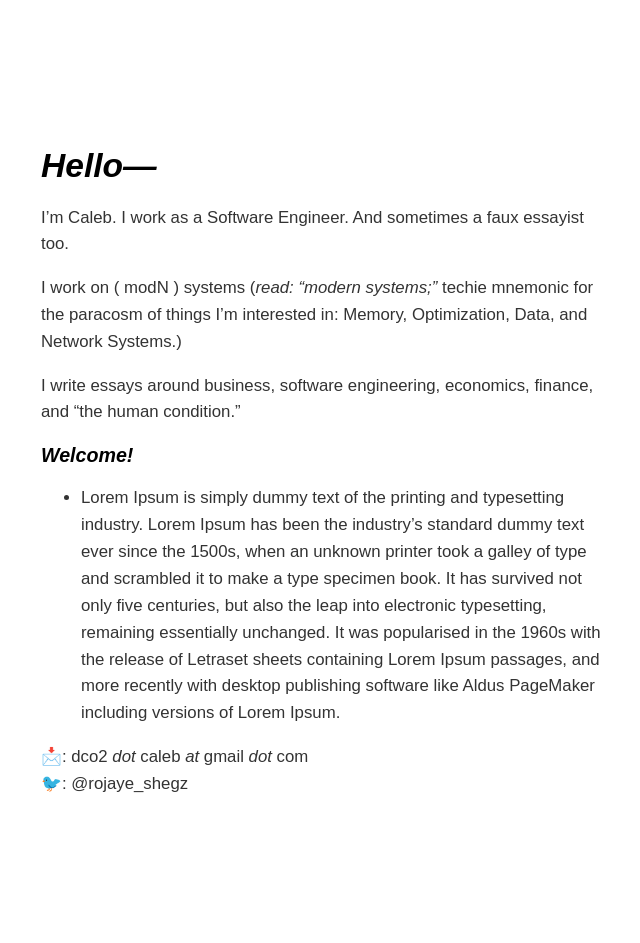
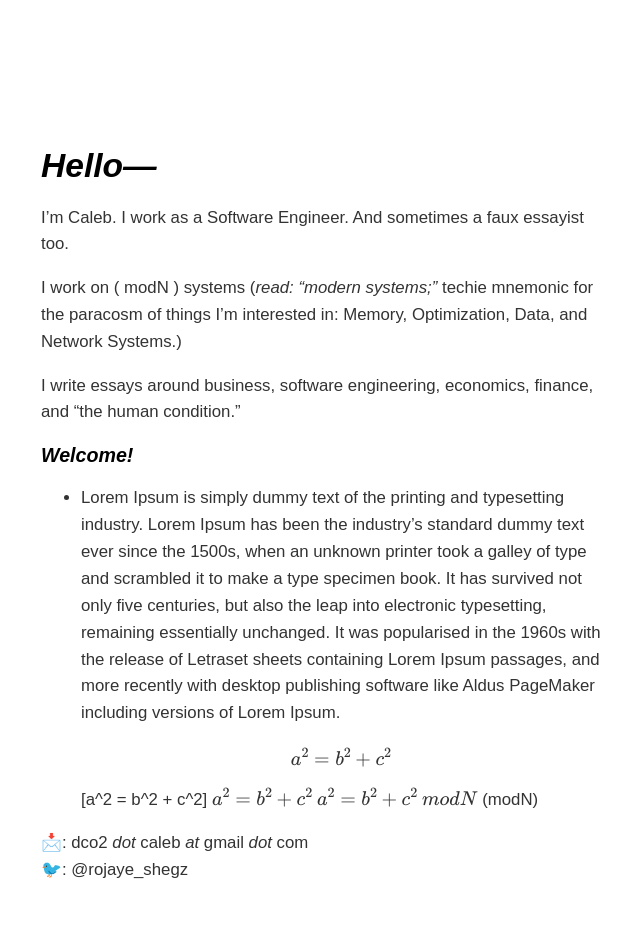
Before and after one commit to dCO2/rococo, a Jekyll site: the page built from index.md, in a window 1280 px wide. Shown: the whole page, without its empty margins (335-975 px from the left). Built offline with Jekyll 4.4.1, drawn with Linux system fonts in a browser that asks for light colours; some web fonts are replaced; formulas are drawn with MathJax 3; before the commit the page ends 900 px from its top, so only the background shows below that.

Commit message:
Testing out MathJax

```diff
--- a/index.md
+++ b/index.md
@@ -15,7 +15,12 @@ I write essays around business, software engineering, economics, finance, and "t
 
 ### _Welcome!_
 - Lorem Ipsum is simply dummy text of the printing and typesetting industry. Lorem Ipsum has been the industry's standard dummy text ever since the 1500s, when an unknown printer took a galley of type and scrambled it to make a type specimen book. It has survived not only five centuries, but also the leap into electronic typesetting, remaining essentially unchanged. It was popularised in the 1960s with the release of Letraset sheets containing Lorem Ipsum passages, and more recently with desktop publishing software like Aldus PageMaker including versions of Lorem Ipsum.
-
+\\[ a^2 = b^2 + c^2 \\]
+\[a^2 = b^2 + c^2\]
+$$ a^2 = b^2 + c^2 $$
+$$a^2 = b^2 + c^2$$
+\\(modN\\)
+\(modN\)
 
 📩: dco2 _dot_ caleb _at_ gmail _dot_ com
 🐦: @rojaye_shegz
```
